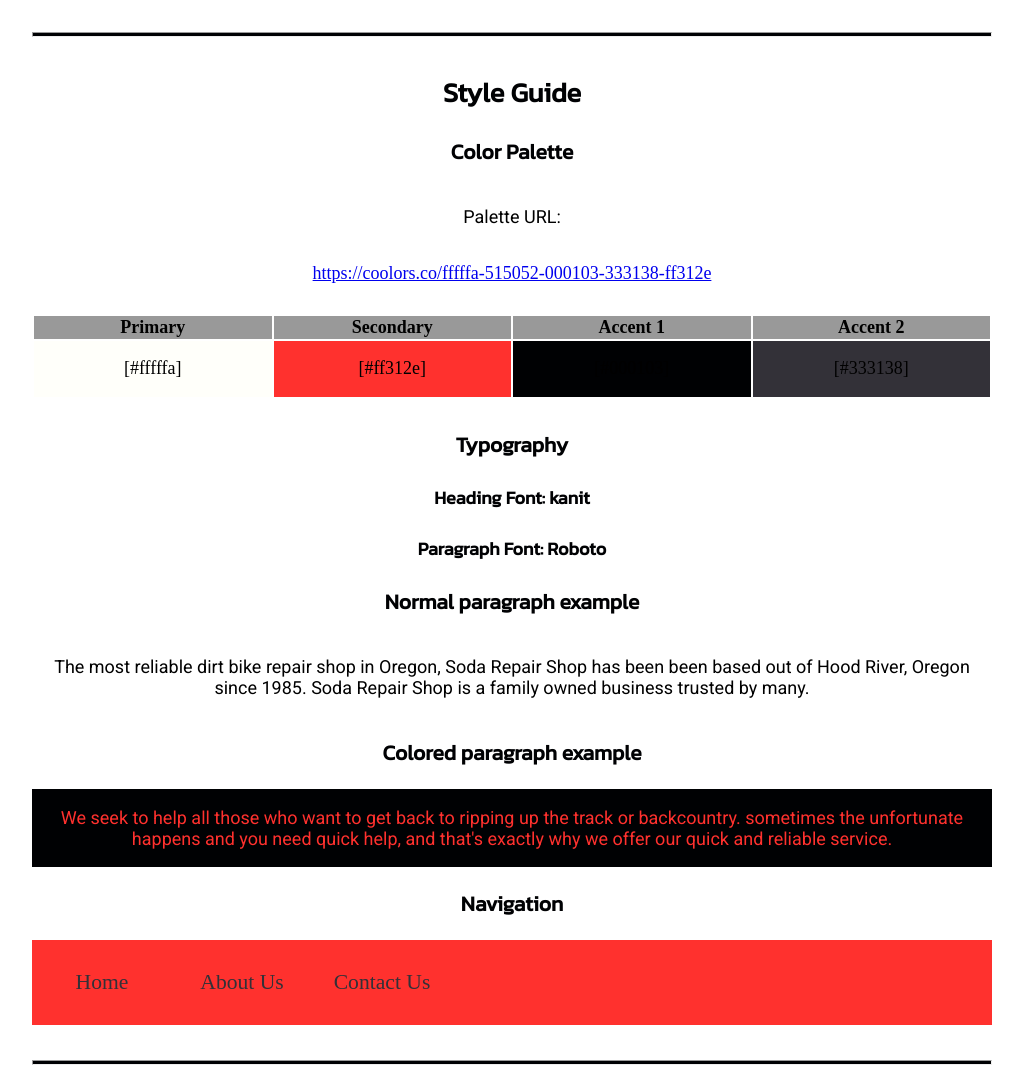
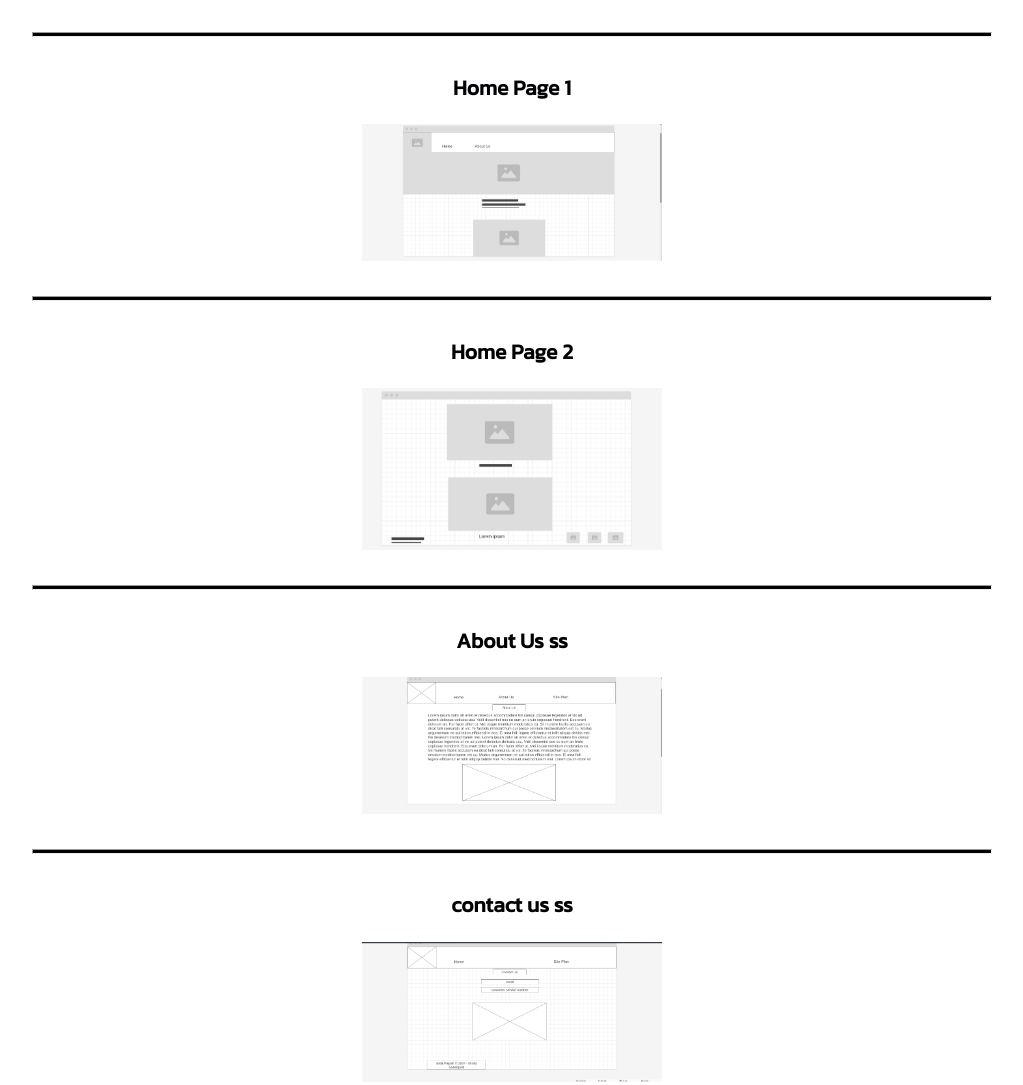
Before and after one commit to soder5/personal-site, a plain HTML site: page SRS/site-plan-soda-repair.html in a window 1280 px wide. Shown: the part 2141-3226 px from the top of the page, without its empty margins (128-1151 px from the left). Drawn offline with Linux system fonts and the light colour scheme.

Commit message:
site plan

```diff
--- a/SRS/site-plan-soda-repair.html
+++ b/SRS/site-plan-soda-repair.html
@@ -41,6 +41,18 @@
     <img src="images\Mechanic.jpg" alt="Mechanic image" />
     <h3>About Us</h3>
     <img src="images\Lake.jpg" alt="Lake image" />
+    <hr />
+    <h3>Home Page 1</h3>
+    <img src="images\Home page 1.png" alt="Home page 1" />
+    <hr />
+    <h3>Home Page 2</h3>
+    <img src="images\Home Page 2.png" alt="Home page 2" />
+    <hr />
+    <h3>About Us ss</h3>
+    <img src="images\about us.png" alt="about us ss" />
+    <hr />
+    <h3>contact us ss</h3>
+    <img src="images\contact us.png" alt="contact us ss" />
     <hr />
 
 
```
Also changed, not shown: SRS/images/Home Page 2.png (added), SRS/images/Home page 1.png (added), SRS/images/about us.png (added), SRS/images/contact us.png (added).
